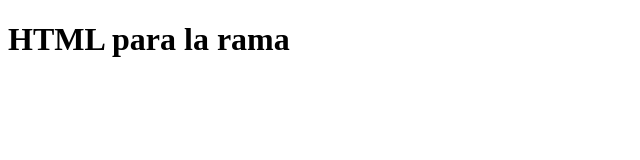
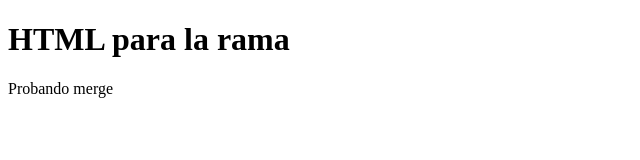
Before and after one commit to mpilardc/proyectoFinal, a website: page pages/gitRama.html in a window 1280 px wide. Shown: the whole page, without its empty margins (0-640 px from the left). Drawn offline with Linux system fonts and the light colour scheme.

Commit message:
commit rama

```diff
--- a/pages/gitRama.html
+++ b/pages/gitRama.html
@@ -8,5 +8,6 @@
 </head>
 <body>
     <h1>HTML para la rama</h1>
+    <p>Probando merge</p>
 </body>
 </html>
```
